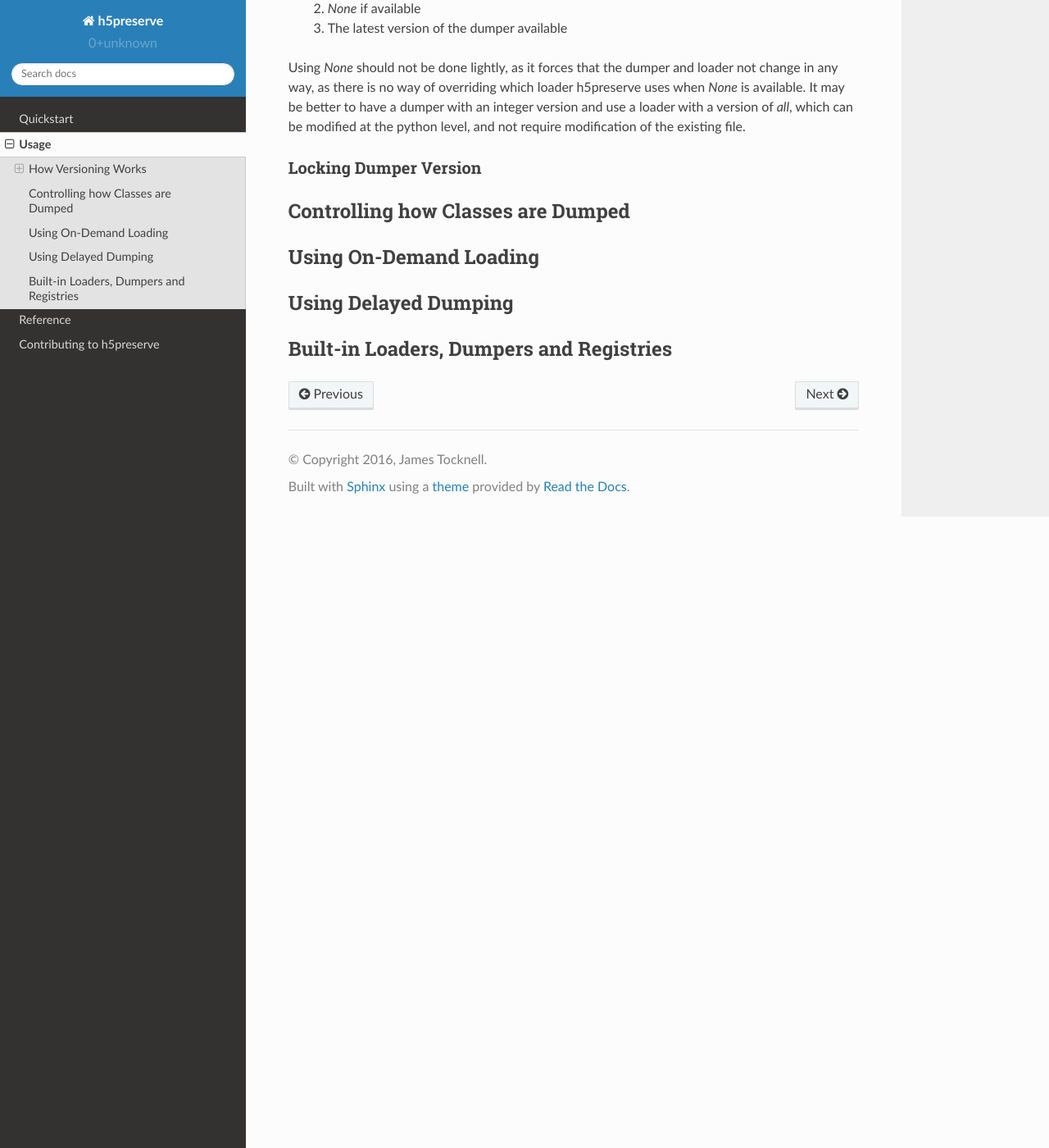
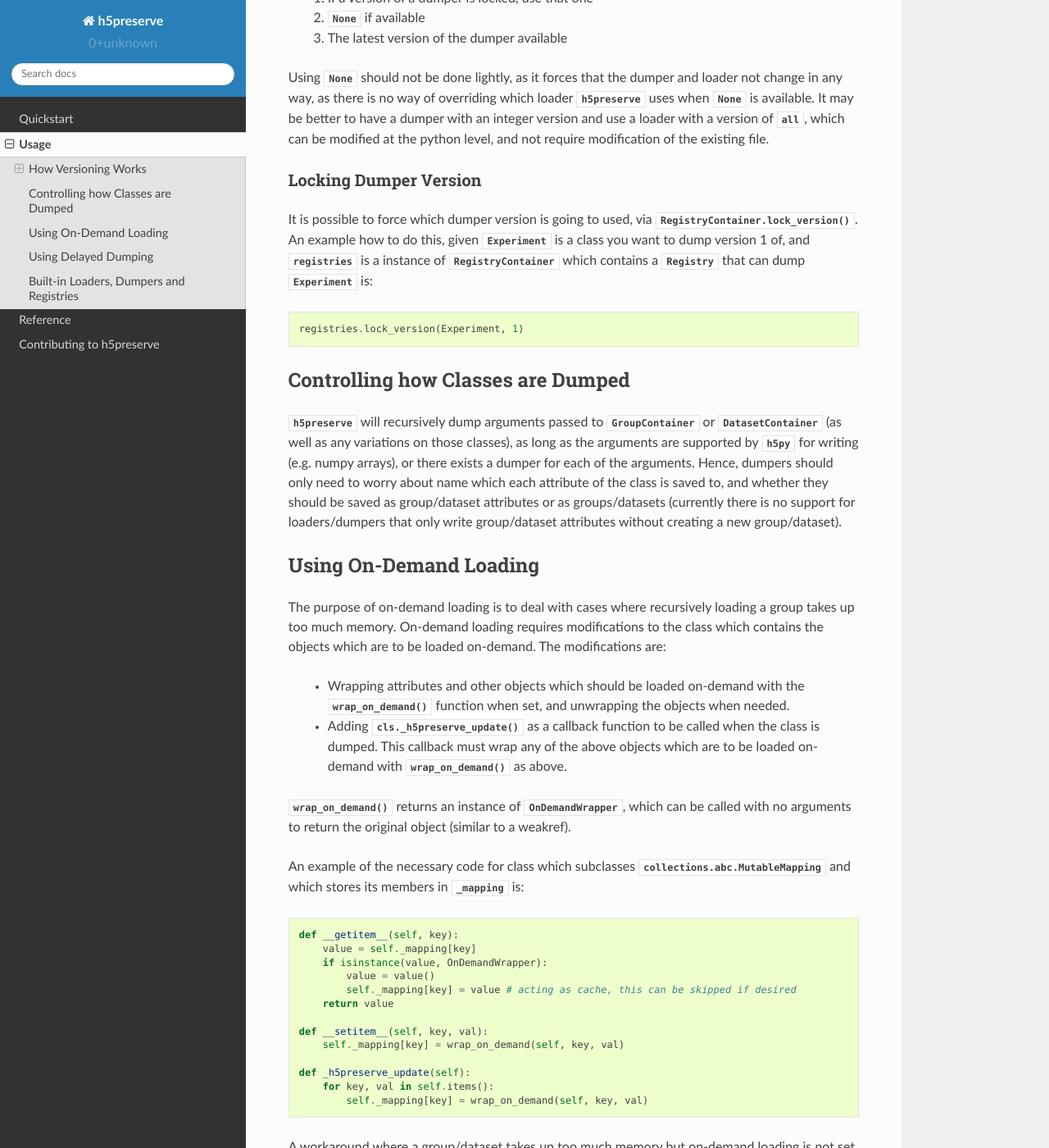
Before and after one commit to h5preserve/h5preserve, a Sphinx documentation site: the page built from docs/Usage.rst, in a window 1280 px wide and 1400 px high, scrolled down 1857 px. Shown: the whole window at 82% size. Built offline with Sphinx 7.4.7 and the Read the Docs theme 2.0.0, drawn with Linux system fonts in a browser that asks for light colours; some of the changed text lies outside the part shown.

Commit message:
Finish usage docs and set up links nicely

```diff
--- a/docs/Usage.rst
+++ b/docs/Usage.rst
@@ -2,7 +2,7 @@
 
 Usage
 =====
-To understand how h5preserve works, you need to remember the following
+To understand how :py:mod:`h5preserve` works, you need to remember the following
 concepts:
 
 dumper
@@ -15,7 +15,7 @@ loader
 
 registry
     A collection of dumpers and loaders, providing a common namespace.
-    h5preserve comes with a few which convert common Python types.
+    :py:mod:`h5preserve` comes with a few which convert common Python types.
 
 registry collection
     A collection of registries. Deals with choosing the correct registry, dumper
@@ -62,51 +62,156 @@ So a complete example based on the :ref:`quickstart` example is::
         my_cool_experiment.time_started
     )
 
-Whilst for this simple case it's probably overkill to use h5preserve, h5preserve deals
+Whilst for this simple case it's probably overkill to use :py:mod:`h5preserve`, :py:mod:`h5preserve` deals
 quite easily changing requirements, such as adding additional properties to
-`Experiment` via versioning, splitting `Experiment` into multiple classes via
+:py:class:`Experiment` via versioning, splitting :py:class:`Experiment` into multiple classes via
 recursively converting python objects, or even more complex requirements via
 being able to only read and convert when needed, or to dump subsets of a class
 before dumping the whole class.
 
 The rest of this guide provides information about how to deal with specific
 topics (versioning, advanced loading and dumping), but these topics are not
-required to use h5preserve.
+required to use :py:mod:`h5preserve`.
 
 How Versioning Works
 --------------------
-Valid versions for dumpers are either integers or `None`.
-Valid versions for loaders are integers, `None`, `any` or `all`.
+Valid versions for dumpers are either integers or :py:obj:`None`.
+Valid versions for loaders are integers, :py:obj:`None`, :py:obj:`any` or :py:obj:`all`.
 The order in which loaders are used are:
 
-    1. `None` if available
-    2. `all` if available
+    1. :py:obj:`None` if available
+    2. :py:obj:`all` if available
     3. The version which is stored in the file (if available)
-    4. `any` if available
+    4. :py:obj:`any` if available
 
 Dumpers are similar:
 
     1. If a version of a dumper is locked, use that one
-    2. `None` if available
+    2. :py:obj:`None` if available
     3. The latest version of the dumper available
 
-Using `None` should not be done lightly, as it forces that the dumper and loader
-not change in any way, as there is no way of overriding which loader h5preserve
-uses when `None` is available. It may be better to have a dumper with an integer
-version and use a loader with a version of `all`, which can be modified at the
+Using :py:obj:`None` should not be done lightly, as it forces that the dumper and loader
+not change in any way, as there is no way of overriding which loader :py:mod:`h5preserve`
+uses when :py:obj:`None` is available. It may be better to have a dumper with an integer
+version and use a loader with a version of :py:obj:`all`, which can be modified at the
 python level, and not require modification of the existing file.
 
 Locking Dumper Version
 ......................
+It is possible to force which dumper version is going to used, via
+:py:meth:`RegistryContainer.lock_version`. An example how to do this, given :py:class:`Experiment`
+is a class you want to dump version 1 of, and :py:obj:`registries` is a instance of
+:py:class:`~h5preserve.RegistryContainer` which contains a :py:class:`~h5preserve.Registry` that can dump :py:class:`Experiment` is::
+
+    registries.lock_version(Experiment, 1)
 
 Controlling how Classes are Dumped
 ----------------------------------
+:py:mod:`h5preserve` will recursively dump arguments passed to :py:class:`~h5preserve.GroupContainer` or
+:py:class:`~h5preserve.DatasetContainer` (as well as any variations on those classes), as long as
+the arguments are supported by :py:mod:`h5py` for writing (e.g. numpy arrays), or there
+exists a dumper for each of the arguments. Hence, dumpers should only need to
+worry about name which each attribute of the class is saved to, and whether they
+should be saved as group/dataset attributes or as groups/datasets (currently
+there is no support for loaders/dumpers that only write group/dataset attributes
+without creating a new group/dataset).
 
 Using On-Demand Loading
 -----------------------
+The purpose of on-demand loading is to deal with cases where recursively loading
+a group takes up too much memory. On-demand loading requires modifications to
+the class which contains the objects which are to be loaded on-demand. The
+modifications are:
+
+ * Wrapping attributes and other objects which should be loaded on-demand with
+   the :py:func:`~h5preserve.wrap_on_demand` function when set, and unwrapping the objects when
+   needed.
+ * Adding :py:func:`cls._h5preserve_update` as a callback function to be called when the
+   class is dumped. This callback must wrap any of the above objects which
+   are to be loaded on-demand with :py:func:`~h5preserve.wrap_on_demand` as above.
+
+:py:func:`~h5preserve.wrap_on_demand` returns an instance of :py:class:`~h5preserve.OnDemandWrapper`, which can be called
+with no arguments to return the original object (similar to a weakref).
+
+An example of the necessary code for class which subclasses
+:py:class:`collections.abc.MutableMapping` and which stores its members in :py:attr:`_mapping` is::
+
+    def __getitem__(self, key):
+        value = self._mapping[key]
+        if isinstance(value, OnDemandWrapper):
+            value = value()
+            self._mapping[key] = value # acting as cache, this can be skipped if desired
+        return value
+
+    def __setitem__(self, key, val):
+        self._mapping[key] = wrap_on_demand(self, key, val)
+
+    def _h5preserve_update(self):
+        for key, val in self.items():
+            self._mapping[key] = wrap_on_demand(self, key, val)
+
+A workaround where a group/dataset takes up too much memory but on-demand
+loading is not set up is to open the file via :py:mod:`h5py` or use the :py:attr:`~h5preserve.H5PreserveFile.h5py_file` or
+:py:attr:`~h5preserve.H5PreserveGroup.h5py_group` attribute to access the underlying :py:class:`h5py.Group`. Using this group you
+can then access a subset of the groups that would be loaded, which you can pass
+to :py:class:`~h5preserve.H5PreserveGroup` to use your loaders.
 
 Using Delayed Dumping
 ---------------------
+Delayed dumping is similar to on-demand loading, however it needs less changes
+to the containing class. Assigning an instance of :py:class:`~h5preserve.DelayedContainer` in the
+necessary location in the class is sufficient in preparing :py:mod:`h5preserve` for
+delayed dumping of the object. When the data is ready to be dumped, calling
+:py:meth:`~h5preserve.DelayedContainer.write_container` dumps the data to the file as if it has been dumped when the
+containing class had been dumped. In a class where it is an attribute which is
+to be dumped later, the following is sufficient::
+
+    class ContainerClass:
+        def __init__(self, data=None):
+            if data is None:
+                data = DelayedContainer()
+            self._data = data
+
+        @property
+        def data(self):
+            return self._data
+
+        @data.setter
+        def data(self, data):
+            if isinstance(self._data, DelayedContainer):
+                self._data.write_container(soln)
+                self._data = data
+            else:
+                raise RuntimeError("Cannot change data")
 
 Built-in Loaders, Dumpers and Registries
 ----------------------------------------
+:py:mod:`h5preserve` comes with a number of predefined loader/dumper pairs for built-in
+python types. The defaults for :py:func:`~h5preserve.new_registry_list` automatically include these
+registries. If you do not wish to use the predefined registries, you should
+instead instantiate :py:class:`~h5preserve.RegistryContainer` manually.
+
+The following table outlines the supported types, and how they are encoded in
+the HDF5 file.
+
+.. list-table::
+    :header-rows: 1
+
+    * - Type
+      - Encoding
+    * - :py:obj:`None`
+      - :py:class:`h5py.Empty`
+    * - :py:obj:`int`
+      - a dataset
+    * - :py:obj:`float`
+      - a dataset
+    * - :py:obj:`bool`
+      - a dataset
+    * - :py:obj:`bytes` (py2 :py:obj:`str`)
+      - a dataset
+    * - :py:obj:`unicode` (py3 :py:obj:`str`)
+      - a dataset
+    * - :py:obj:`tuple`
+      - a dataset
+    * - :py:obj:`list`
+      - a dataset
--- a/h5preserve/__init__.py
+++ b/h5preserve/__init__.py
@@ -30,6 +30,12 @@ from ._utils import (
     is_h5py_writable as _is_h5py_writable,
     H5PreserveWarning,
 )
+__all__ = [
+    "OnDemandWrapper", "RegistryContainer", "GroupContainer",
+    "OnDemandGroupContainer", "DatasetContainer", "OnDemandDatasetContainer",
+    "DelayedContainer", "Registry", "H5PreserveGroup", "H5PreserveFile",
+    "HardLink", "open", "new_registry_list", "wrap_on_demand",
+]
 
 # versioneer stuff
 from ._version import get_versions
```
Also changed, not shown: docs/Quickstart.rst (+6 -6 lines), docs/index.rst (+7 -7 lines).
